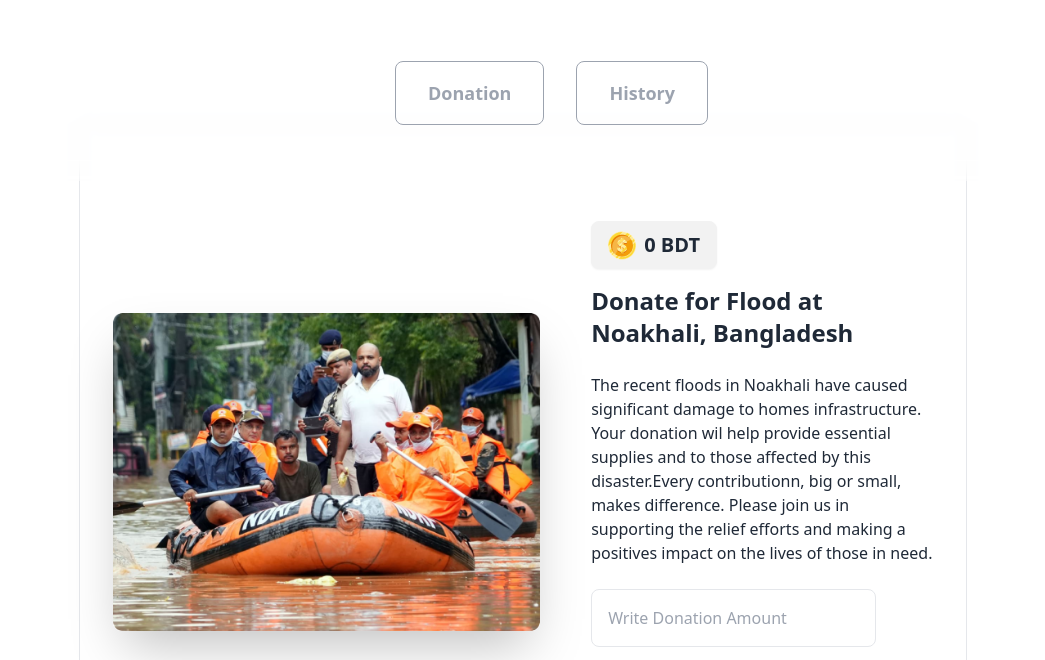
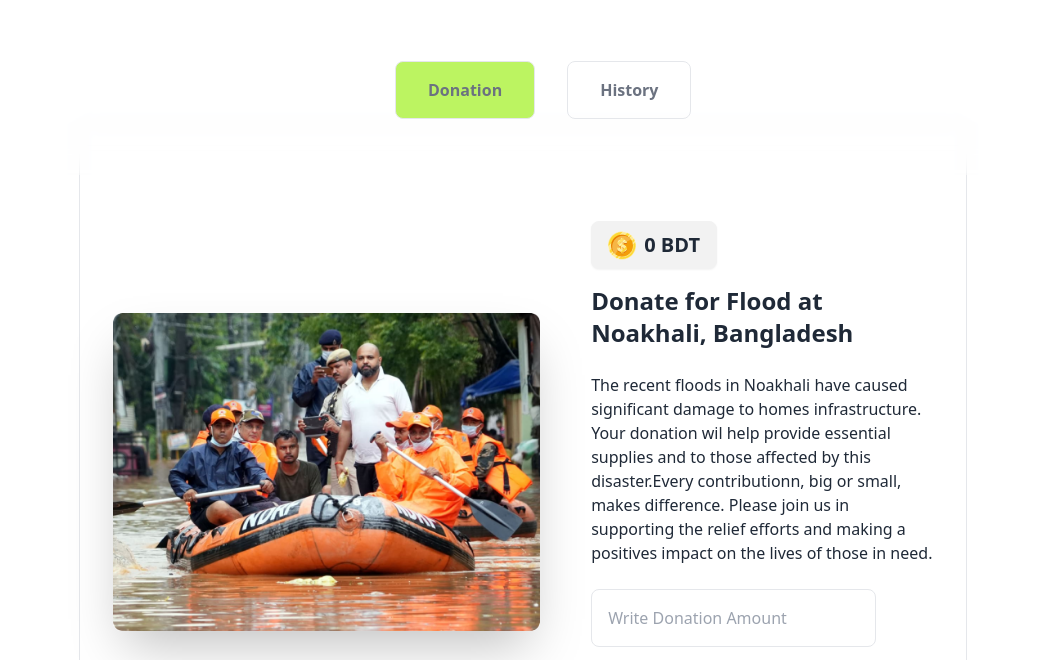
Before and after one commit to Nanditahalder/Assignment-5, a plain HTML site: page index.html in a window 1280 px wide. Both pictures are taken after a click on the button "Donation". Shown: the part 100-760 px from the top of the page, without its empty margins (117-1162 px from the left). Drawn offline with nearby package versions, Linux system fonts and the light colour scheme.

Commit message:
added third commit

```diff
--- a/index.html
+++ b/index.html
@@ -35,7 +35,7 @@
         }
     </style>
 </head>
-<body>
+<body id="donation-site">
     <header class="bg-[rgb(249,247,243)] pt-8 pb-14 fixed top-0 left-0 w-full p-4 backdrop-blur-md z-10 bg-opacity-0">
             <div class="lg:mx-auto lg:w-4/5">
                 <div class="navbar">
@@ -72,14 +72,14 @@
             <div class="lg:w-96 text-center lg:mx-auto mt-16 " >
                 <div class="lg:w-4/6 flex gap-8 lg:mx-auto">
                     <!-- <button class="btn btn-xs text-black bg-[rgb(188,244,97)] sm:btn-sm md:btn-md lg:btn-lg">Donation</button> -->
-                    <button id="donation-btn" class="btn btn-xs text-gray-400  lg:px-8 btn-outline lg:btn-lg">Donation</button>
-                    <button id="History-btn" class="btn btn-xs text-gray-400  lg:px-8 btn-outline lg:btn-lg">History</button>
+                    <button id="donation-btn" class="border b-2 text-gray-500 font-bold px-8 rounded-lg">Donation</button>
+                    <button id="history-btn" class="border b-2 text-gray-500 font-bold px-8 py-4 rounded-lg">History</button>
                 </div>
             </div>
         </div>
             <!-- button section end -->
     </header>
-    <main>
+    <main id="donation-site">
       <!-- Hero section start -->
              <!-- content 1 -->
             <div class="lg:w-5/6 lg:mx-auto lg:mt-56 mt-96">
@@ -139,6 +139,11 @@
                   </div>
             </div>
             <!-- Hero section end -->
+             <!-- History section start -->
+              <div id="history-site">
+                <h2>History</h2>
+              </div>
+             <!-- History section end -->
 
 
     </main>
--- a/js/btn.js
+++ b/js/btn.js
@@ -1,6 +1,9 @@
-document.getElementById('donation-btn').addEventListener('click', function(){
-    console.log('clicked')
+document.getElementById('donation-btn').addEventListener('click',function(){
+ console.log('clicked')
+    buttonActive('history-btn');
 })
-document.getElementById('history-btn').addEventListener('click', function(){
-    console.log('clicked')
+document.getElementById('history-btn').addEventListener('click',function(){
+     console.log('clicked')
+    buttonActive('donation-btn');
+
 })
--- a/js/utilitise.js
+++ b/js/utilitise.js
@@ -13,3 +13,9 @@ function getDonationAmountSub(id){
     const donationSubNumber = parseFloat(donationSub);
     return donationSubNumber;
 }
+function buttonActive(id){
+    document.getElementById('donation-btn').classList.add('bg-[rgb(188,244,97)]')
+    document.getElementById('history-btn').classList.add('bg-[rgb(188,244,97)]')
+    document.getElementById(id).classList.remove('bg-[rgb(188,244,97)]')
+
+}
```
